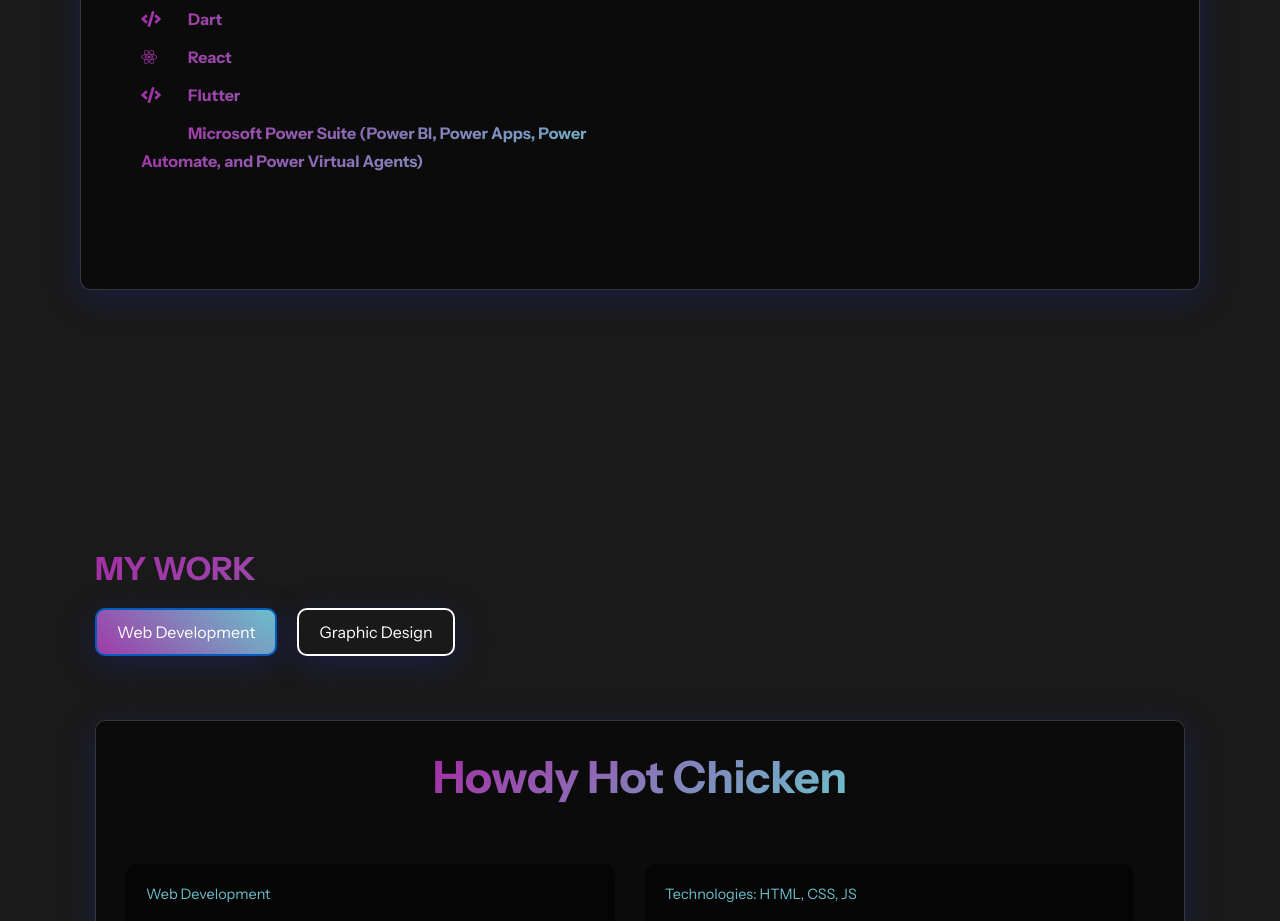
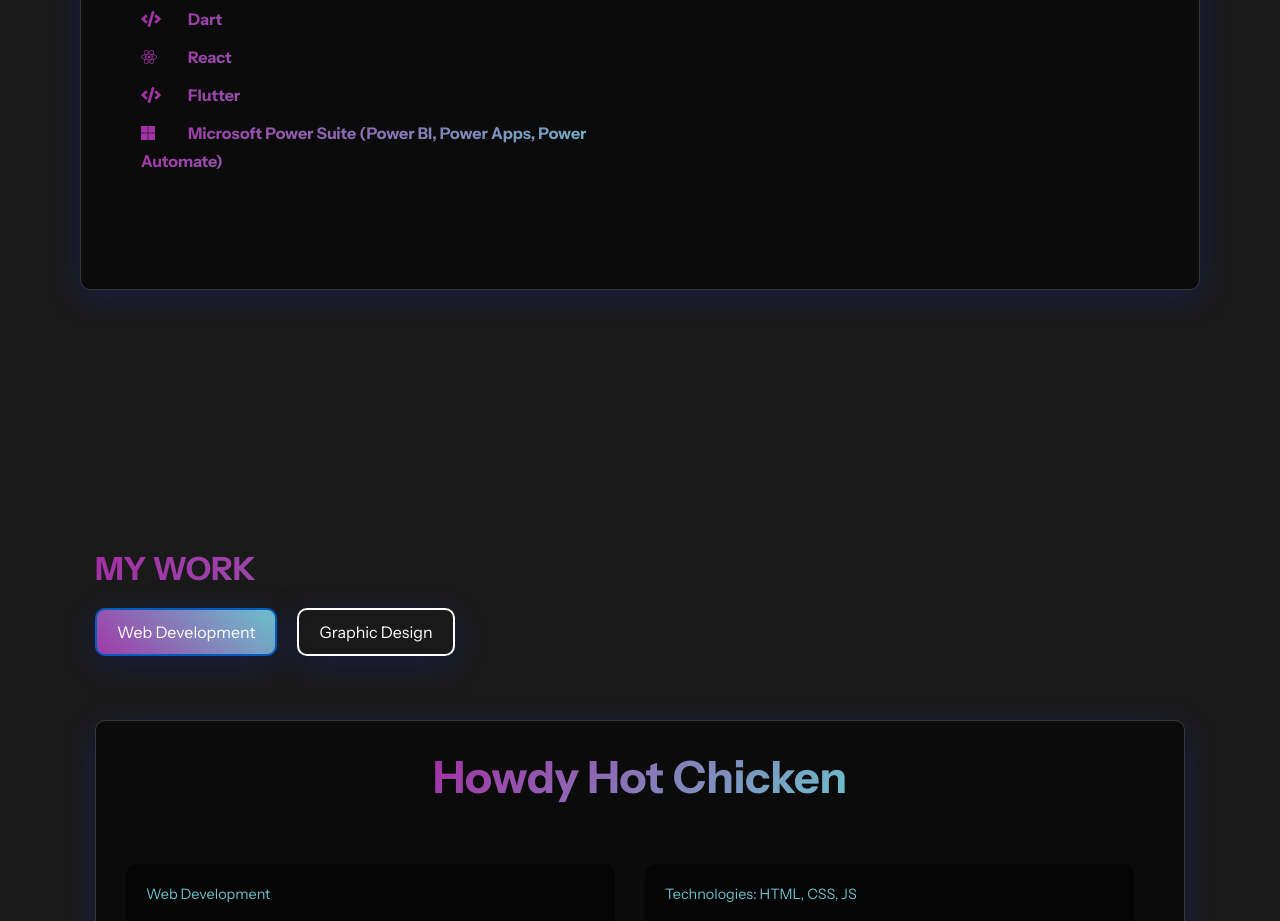
Before and after one commit to ramia15/rami-portfolio, a plain HTML site: page index.html in a window 1280 px wide. Shown: the part 2440-3361 px from the top of the page. Drawn offline with nearby package versions, Linux system fonts and the light colour scheme; a web font is replaced by a local one.

Commit message:
Update index.html

```diff
--- a/index.html
+++ b/index.html
@@ -128,7 +128,7 @@
                         <li class="gradient-text"><i class="fas fa-code gradient-icon"></i> Dart</li>
                         <li class="gradient-text"><i class="fab fa-react gradient-icon"></i> React</li>
                         <li class="gradient-text"><i class="fas fa-code gradient-icon"></i> Flutter</li>
-                        <li class="gradient-text"><i class="fas fa-microsoft gradient-icon"></i> Microsoft Power Suite (Power BI, Power Apps, Power Automate, and Power Virtual Agents)</li>
+                        <li class="gradient-text"><i class="fab fa-microsoft gradient-icon"></i> Microsoft Power Suite (Power BI, Power Apps, Power Automate)</li>
                     </ul>
                 </div>
 
```
